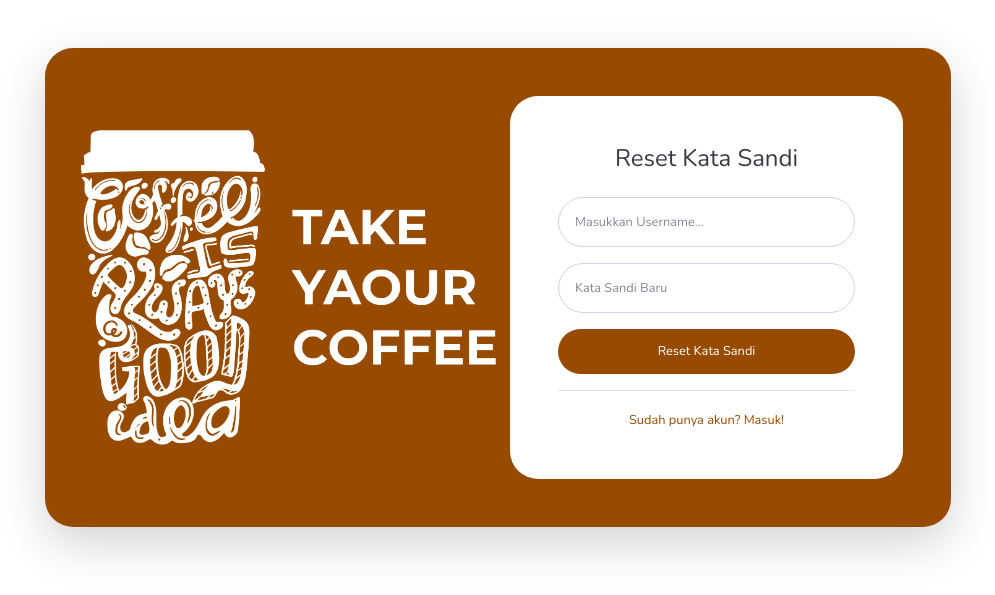
After one commit to rzkmufid/moora, a PHP site: page /pages/forgot_password.php in a window 1280 px wide. The commit adds this page. Shown: the top 595 px of the page, without its empty margins (142-1137 px from the left). Run offline with PHP 8.4, Linux system fonts and the light colour scheme.

Commit message:
update fitur reset password

```diff
--- /dev/null
+++ b/pages/forgot_password.php
@@ -0,0 +1,162 @@
+<?php
+session_start();
+include '../includes/db.php';
+
+$error = '';
+$message = '';
+
+if ($_SERVER['REQUEST_METHOD'] == 'POST') {
+    $username = $_POST['username'];
+    $new_password = $_POST['new_password'];
+
+    // Query untuk memeriksa apakah username ada di tabel users
+    $sql = "SELECT * FROM users WHERE username = ?";
+    $stmt = $conn->prepare($sql);
+    $stmt->bind_param("s", $username);
+    $stmt->execute();
+    $result = $stmt->get_result();
+
+    if ($result->num_rows > 0) {
+        // Mengupdate kata sandi baru
+        $hashed_password = password_hash($new_password, PASSWORD_DEFAULT);
+        $sql = "UPDATE users SET password = ? WHERE username = ?";
+        $stmt = $conn->prepare($sql);
+        $stmt->bind_param("ss", $hashed_password, $username);
+        $stmt->execute();
+
+        $message = "Kata sandi berhasil direset.";
+    } else {
+        $error = "Tidak ada akun yang ditemukan dengan username tersebut.";
+    }
+}
+?>
+
+<!DOCTYPE html>
+<html lang="id">
+
+<head>
+    <meta charset="utf-8">
+    <meta http-equiv="X-UA-Compatible" content="IE=edge">
+    <meta name="viewport" content="width=device-width, initial-scale=1, shrink-to-fit=no">
+    <meta name="description" content="">
+    <meta name="author" content="">
+
+    <title>SB Admin 2 - Reset Kata Sandi</title>
+
+    <!-- Font kustom untuk template ini-->
+    <link href="../vendor/fontawesome-free/css/all.min.css" rel="stylesheet" type="text/css">
+    <link href="https://fonts.googleapis.com/css?family=Nunito:200,200i,300,300i,400,400i,600,600i,700,700i,800,800i,900,900i" rel="stylesheet">
+    <!-- Gaya kustom untuk template ini-->
+    <link href="../css/sb-admin-2.min.css" rel="stylesheet">
+    <style>
+        .card-login {
+            background-color: #964B00;
+            /* Brown color for the card */
+            color: #ffffff;
+            /* White text color for contrast */
+        }
+
+        .bg-login-image {
+            background-image: url('../img/login.png');
+            background-size: contain;
+            /* Adjust size to contain the image */
+            background-position: center center;
+            background-repeat: no-repeat;
+            background-clip: border-box;
+        }
+
+        .btn-primary {
+            background-color: #0056b3;
+            /* Darker blue for buttons */
+            border-color: #0056b3;
+        }
+
+        .btn-primary:hover {
+            background-color: #004494;
+            border-color: #004494;
+        }
+
+        body {
+            background-color: #f4f4f9;
+            /* Light grey for the body */
+        }
+
+        .btn-coklat {
+            background-color: #964B00;
+            color: #ffffff;
+        }
+
+        .roundeder {
+            border-radius: 28px;
+        }
+
+        .roundeder-lg {
+            border-radius: 32px;
+        }
+
+        .text-coklat {
+            color: #964B00;
+        }
+
+        .text-coklat:hover {
+            color: rgb(94, 47, 1);
+            text-decoration: none;
+        }
+    </style>
+</head>
+
+<body class="bg-white">
+    <div class="container">
+        <!-- Baris luar -->
+        <div class="row justify-content-center">
+            <div class="col-xl-10 col-lg-12 col-md-9">
+                <div class="card o-hidden roundeder border-0 shadow-lg my-5 card-login">
+                    <div class="card-body  p-5">
+                        <div class="row roundeder-lg ">
+                            <div class="col-lg-6 d-none d-lg-block bg-login-image"></div>
+                            <div class="col-lg-6 roundeder">
+                                <div class="p-5 bg-white roundeder ">
+                                    <div class="text-center">
+                                        <h1 class="h4 text-gray-900 mb-4">Reset Kata Sandi</h1>
+                                        <?php if (!empty($error)): ?>
+                                            <div class="alert alert-danger" role="alert">
+                                                <?= $error ?>
+                                            </div>
+                                        <?php endif; ?>
+                                        <?php if (!empty($message)): ?>
+                                            <div class="alert alert-success" role="alert">
+                                                <?= $message ?>
+                                            </div>
+                                        <?php endif; ?>
+                                    </div>
+                                    <form class="user" action="forgot_password.php" method="POST">
+                                        <div class="form-group">
+                                            <input type="text" class="form-control form-control-user" id="username" name="username" placeholder="Masukkan Username..." required>
+                                        </div>
+                                        <div class="form-group">
+                                            <input type="password" class="form-control form-control-user" id="new_password" name="new_password" placeholder="Kata Sandi Baru" required>
+                                        </div>
+                                        <button type="submit" class="btn btn-coklat btn-user btn-block">
+                                            Reset Kata Sandi
+                                        </button>
+                                    </form>
+                                    <hr>
+                                    <div class="text-center">
+                                        <a class="small text-coklat" href="login.php">Sudah punya akun? Masuk!</a>
+                                    </div>
+                                </div>
+                            </div>
+                        </div>
+                    </div>
+                </div>
+            </div>
+        </div>
+    </div>
+    </div>
+
+    <!-- JavaScript inti Bootstrap-->
+    <script src="../vendor/jquery/jquery.min.js"></script>
+    <script src="../vendor/bootstrap/js/bootstrap.bundle.min.js"></script>
+</body>
+
+</html>
```
Also changed, not shown: pages/login.php (+10 -0 lines).
